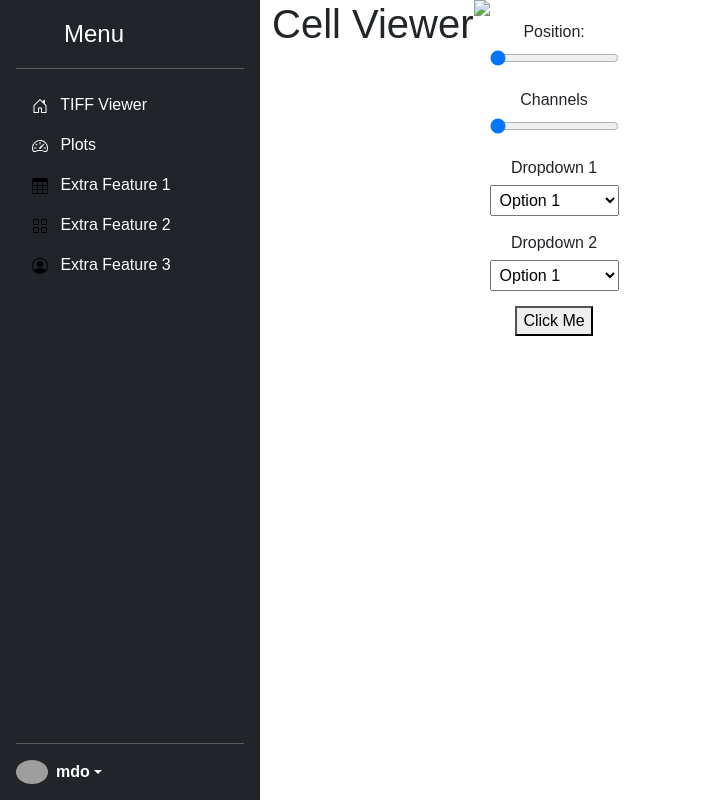
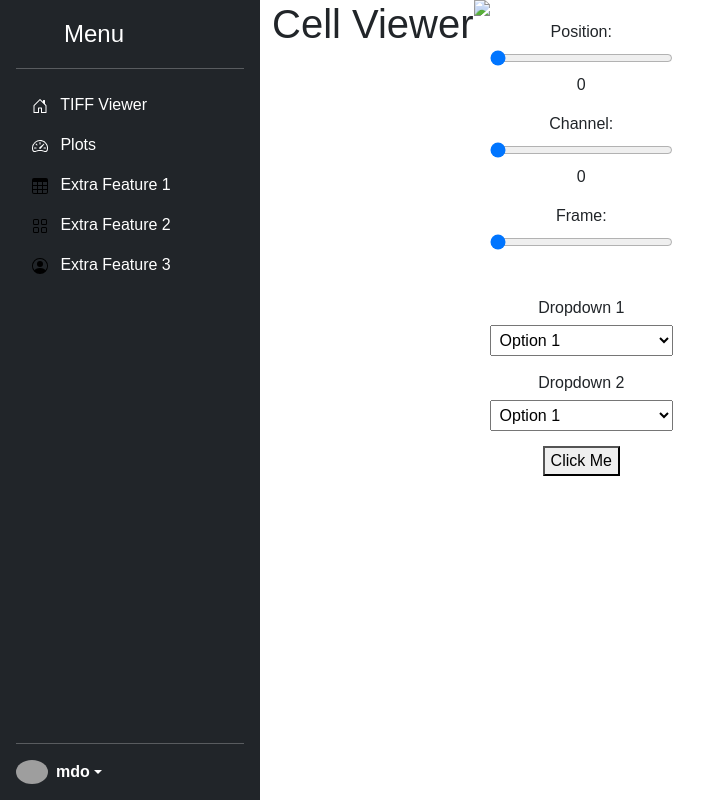
Before and after one commit to keejkrej/liscator, a Flask app: template templates/view.html in a window 1280 px wide. Shown: the whole page, without its empty margins (0-720 px from the left). Run offline with Flask 3, Linux system fonts and the light colour scheme; the template is opened without the code that fills it: most values are stand-ins (such as "Sample title", 1, 10 or a date in 2020); parts of the project's set-up code (start-up, migrations or seed data) failed here and were passed over; some libraries are stand-ins or nearby versions; grey boxes are pictures that could not be loaded.

Commit message:
added frame slide widget with displaying frame number

```diff
--- a/app.py
+++ b/app.py
@@ -53,7 +53,7 @@
     global cell_viewer
 
     cell_viewer.position_changed()
-    return render_template('view.html', channel_image=cell_viewer.return_image(), n_positions=len(cell_viewer.positions), num_channels=cell_viewer.channel_max)#, data=data) #, channel_image=img)
+    return render_template('view.html', channel_image=cell_viewer.return_image(), n_positions=len(cell_viewer.positions), num_channels=cell_viewer.channel_max, n_frames=cell_viewer.frame_max)#, data=data) #, channel_image=img)
 
 @app.route('/update_image', methods=['POST'])
 def update_image():
--- a/static/ui.js
+++ b/static/ui.js
@@ -1,6 +1,35 @@
 // Get the sliders
 const positionSlider = document.getElementById("position_slider");
 const ChannelSlider = document.getElementById("channel_slider");
+
+document.addEventListener('DOMContentLoaded', (event) => {
+    let channel = document.getElementById("channel_slider");
+    let channelValue = document.getElementById("channel_value");
+
+    channel.addEventListener('input', function () {
+        channelValue.innerHTML = channel.value;
+    });
+});
+
+document.addEventListener('DOMContentLoaded', (event) => {
+    let position = document.getElementById("position_slider");
+    let positionValue = document.getElementById("position_value");
+
+    position.addEventListener('input', function () {
+        positionValue.innerHTML = position.value;
+    });
+});
+
+document.addEventListener('DOMContentLoaded', (event) => {
+    let timeframe = document.getElementById("timeframe_slider");
+    let timeframeValue = document.getElementById("timeframe_value");
+
+    timeframe.addEventListener('input', function () {
+        timeframeValue.innerHTML = timeframe.value;
+    });
+});
+
+
 // Get the dropdown menus
 const dropdown1 = document.getElementById("dropdown1");
 const dropdown2 = document.getElementById("dropdown2");
--- a/templates/view.html
+++ b/templates/view.html
@@ -58,10 +58,17 @@
             <div class="control-group">
                 <label for="position_slider">Position: </label>
                 <input type="range" id="position_slider" name="position_slider" min="0" max="{{ n_positions - 1 }}" value="0">
+                <span id="position_value">0</span>
             </div>
             <div class="control-group">
-                <label for="channel_slider">Channels</label>
+                <label for="channel_slider">Channel:</label>
                 <input type="range" id="channel_slider" name="channel_slider" min="0" max="{{num_channels}}" value="0">
+                <span id="channel_value">0</span>
+            </div>
+            <div class="control-group">
+                <label for="timeframe_slider">Frame:</label>
+                <input type="range" id="timeframe_slider" name="timeframe_slider" min="0" max="{{n_frames}}" value="0">
+                <span id="timeframe_value" style="width: 50px; display: inline-block; text-align: center;"></span>
             </div>
             <!-- Dropdown Menus -->
             <div class="control-group">
```
Also changed, not shown: 1 other file.
